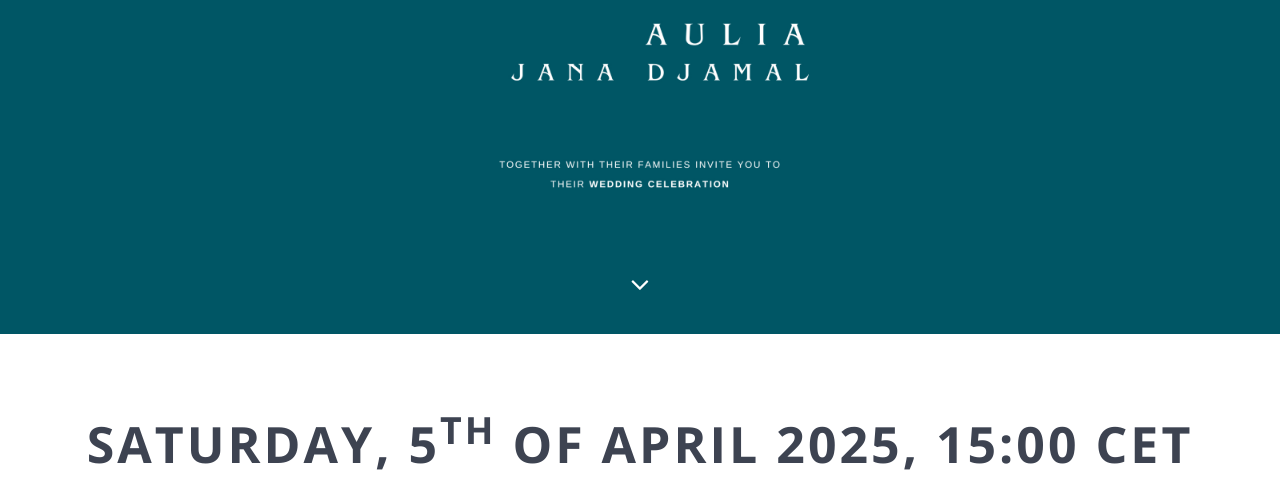
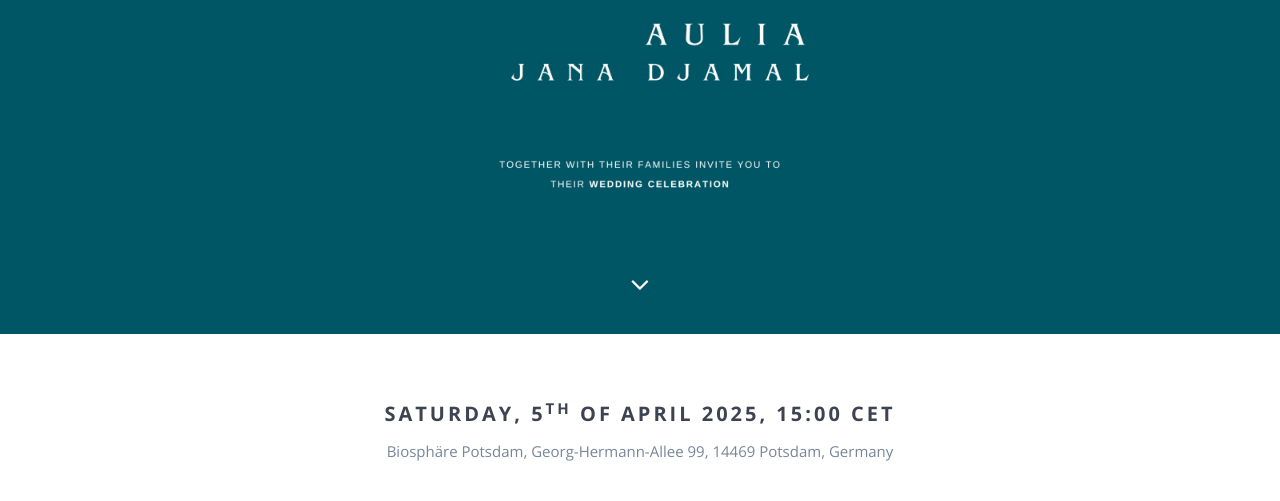
Before and after one commit to gajshamal/GabrielAulia2025, a website: page index.html in a window 1280 px wide. Shown: the part 416-917 px from the top of the page. Drawn offline with nearby package versions, Linux system fonts and the light colour scheme; some packages are replaced by stand-ins of ours; files whose address does not match are found by name.

Commit message:
Edit intro

```diff
--- a/index.html
+++ b/index.html
@@ -111,8 +111,9 @@
     <div class="container">
         <div class="row">
             <div class="col-md-12 text-center">
-                <h3 style="font-size: 5rem;line-height: 2;">Saturday, 5<sup>th</sup> of April 2025, 15:00 CET</h3>
-                <p style="font-size: 4rem;line-height: 1;">Potsdam, Brandenburg, Germany</p>
+                <h3 style="font-size: 2rem;line-height: 2;">Saturday, 5<sup>th</sup> of April 2025, 15:00 CET</h3>
+                <p style="font-size: 1.5rem;line-height: 1;">Biosphäre Potsdam, Georg-Hermann-Allee 99, 14469 Potsdam,
+                    Germany</p>
                 <div class="share-bar"></div>
             </div>
         </div>
```
